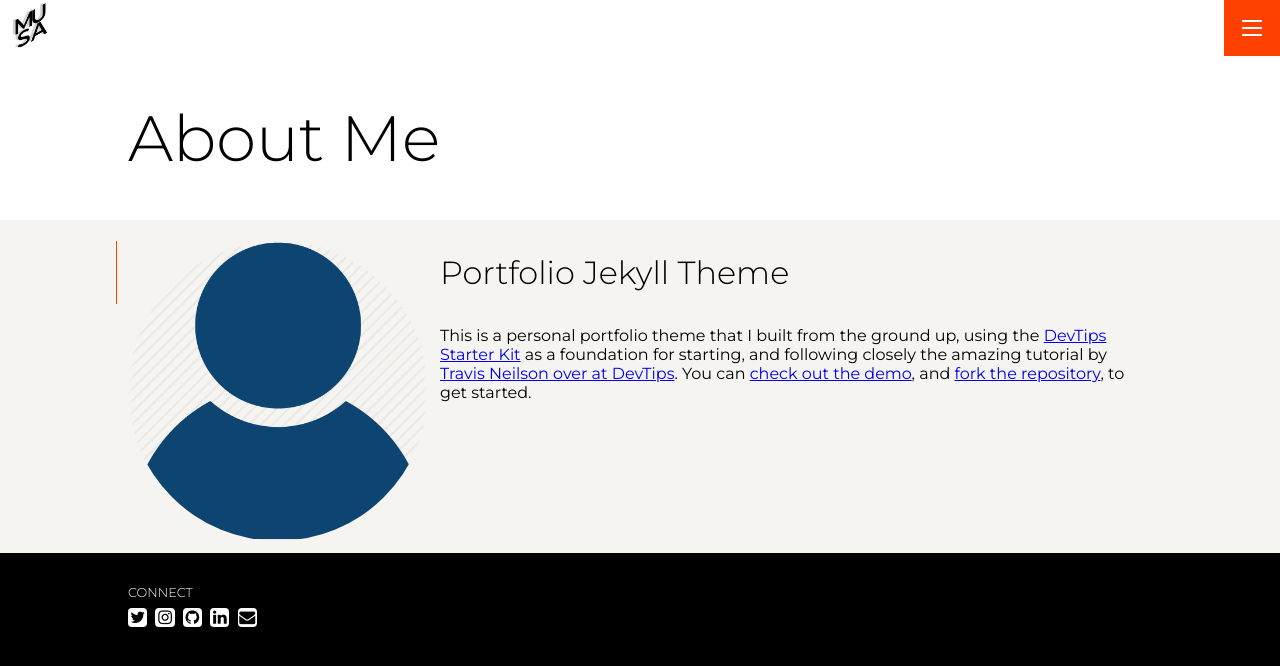
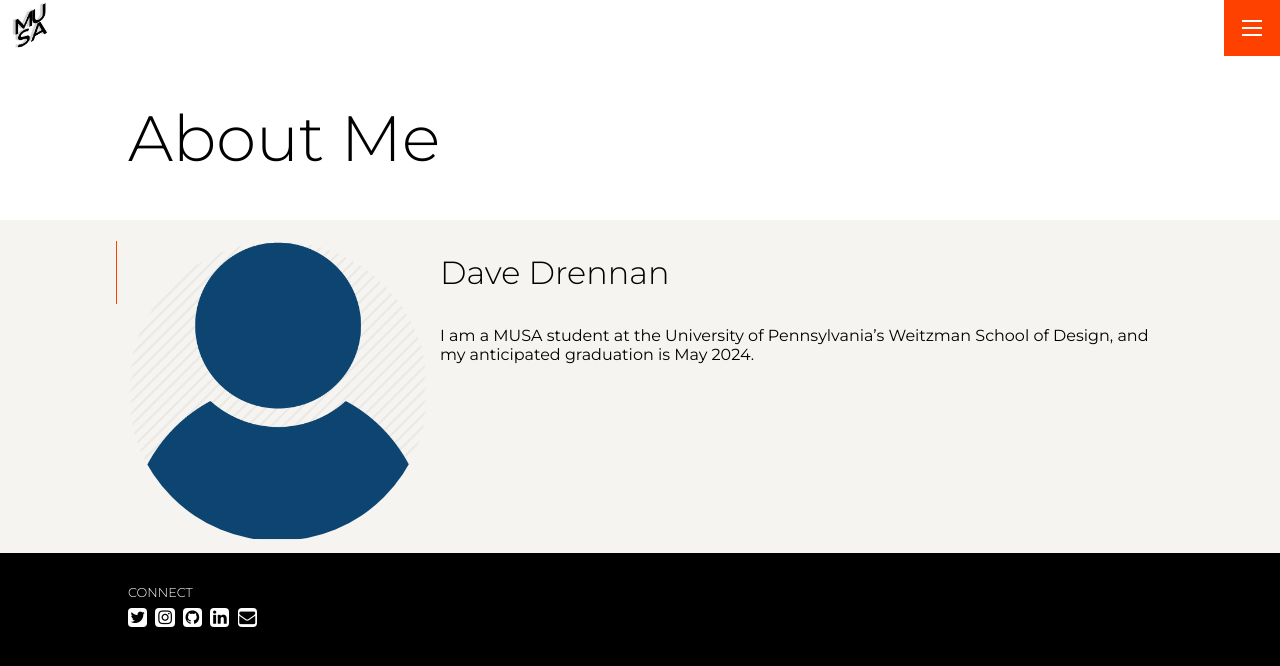
Before and after one commit to davedrenn/portfolio, a Jekyll site: the page built from pages/about.md, in a window 1280 px wide. Shown: the top 666 px of the page. Built offline with Jekyll 4.4.1, drawn with Linux system fonts in a browser that asks for light colours.

Commit message:
Update about.md personal description

```diff
--- a/pages/about.md
+++ b/pages/about.md
@@ -5,6 +5,6 @@ headshot: /assets/img/headshot.webp
 permalink: /about
 ---
 
-# Portfolio Jekyll Theme
+# Dave Drennan
 
-This is a personal portfolio theme that I built from the ground up, using the [DevTips Starter Kit](http://devtipsstarterkit.com/) as a foundation for starting, and following closely the amazing tutorial by [Travis Neilson over at DevTips](https://www.youtube.com/watch?v=T6jKLsxbFg4&list=PL0CB3OvPhDA_STygmp3sDenx3UpdOMk7P). You can [check out the demo](lenpaul.github.io/portfolio-jekyll-theme/), and [fork the repository](https://github.com/LeNPaul/portfolio-jekyll-theme/fork), to get started.
+I am a MUSA student at the University of Pennsylvania's Weitzman School of Design, and my anticipated graduation is May 2024.
```
